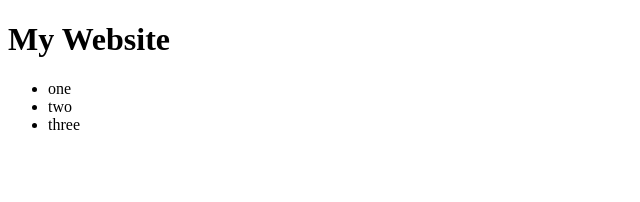
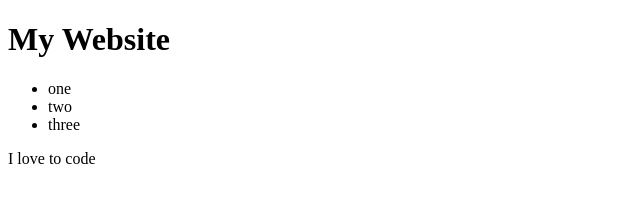
Before and after one commit to Deecode2141/git-practice, a plain HTML site: page index.html in a window 1280 px wide. Shown: the full height of the page, 0-640 px from the left. Drawn offline with Linux system fonts and the light colour scheme.

Commit message:
I added a paragraph

```diff
--- a/index.html
+++ b/index.html
@@ -13,6 +13,6 @@
    <li>two</li>
    <li>three</li>
  </ul>
-
+<p> I love to code</p>
 </body>
 </html>
```
